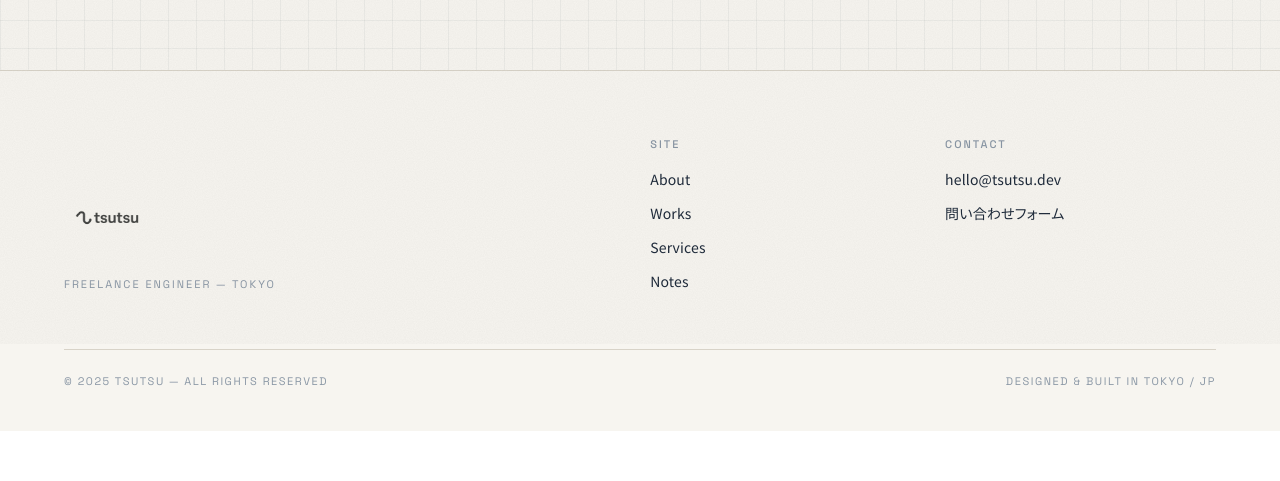
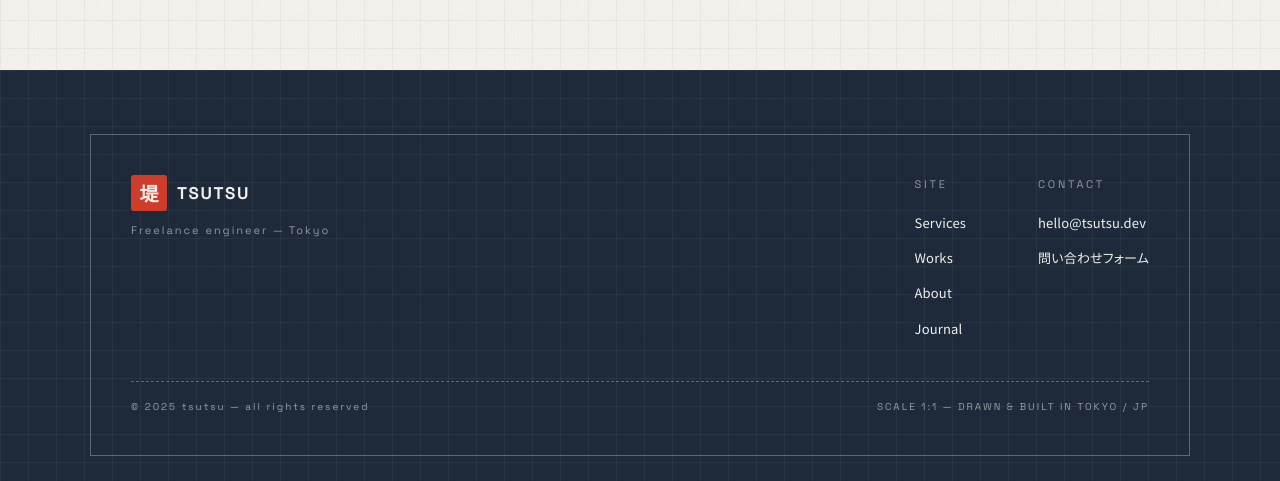
Before and after one commit to Akihiro1028Bad/tsutsu-site, a Next.js app: page /announcements in a window 1280 px wide. Shown: the part 456-937 px from the top of the page. Before the commit the page ends 887 px from the top, so only its background shows below. Built offline with nearby package versions, Linux system fonts and the light colour scheme; no server answers; a web font is replaced by a local one.

Commit message:
feat(footer): 青焼きタイトルブロックのブループリント・フッターに刷新

```diff
--- a/app/(home)/home.css
+++ b/app/(home)/home.css
@@ -3197,84 +3197,118 @@
 }
 
 /* ============================================================
-   Footer
+   Footer — 青焼きタイトルブロック
    ============================================================ */
 .home-root .home-footer {
-  padding: 64px var(--pad-x) 40px;
-  border-top: 1px solid var(--rule);
-  background: var(--bg);
-}
+  background: var(--ink);
+  background-image:
+    linear-gradient(rgba(247, 245, 240, 0.05) 1px, transparent 1px),
+    linear-gradient(90deg, rgba(247, 245, 240, 0.05) 1px, transparent 1px);
+  background-size: 28px 28px;
+  color: var(--bg);
+  padding: clamp(48px, 8vh, 80px) clamp(16px, 4vw, 40px) 28px;
+}
+
 .home-root .home-footer__grid {
+  max-width: 1100px;
+  margin: 0 auto;
   display: grid;
-  grid-template-columns: repeat(var(--col), 1fr);
-  column-gap: clamp(12px, 1.6vw, 28px);
-  align-items: end;
-}
+  grid-template-columns: 1fr auto;
+  gap: 40px;
+  border: 1px solid color-mix(in srgb, var(--bg) 30%, transparent);
+  padding: clamp(24px, 4vw, 40px);
+}
+
 .home-root .home-footer__brand {
-  grid-column: 1 / span 6;
-}
-.home-root .home-footer__logo {
-  display: block;
-  width: clamp(56px, 7vw, 88px);
-  height: clamp(56px, 7vw, 88px);
-  object-fit: contain;
-}
+  display: flex;
+  align-items: center;
+  flex-wrap: wrap;
+  gap: 10px;
+  align-self: start;
+}
+
+.home-root .home-footer__seal {
+  display: inline-flex;
+  align-items: center;
+  justify-content: center;
+  width: 36px;
+  height: 36px;
+  background: var(--accent);
+  color: var(--bg);
+  font-family: var(--f-display);
+  font-weight: 700;
+  font-size: 19px;
+  border-radius: 3px;
+}
+
+.home-root .home-footer__brand-name {
+  font-family: var(--f-label);
+  font-weight: 700;
+  font-size: 17px;
+  letter-spacing: 0.1em;
+}
+
 .home-root .home-footer__tag {
-  font-family: var(--f-mono);
+  flex-basis: 100%;
+  font-family: var(--f-label);
   font-size: 11px;
   letter-spacing: 0.18em;
+  color: color-mix(in srgb, var(--bg) 55%, transparent);
+}
+
+.home-root .home-footer__cols {
+  display: flex;
+  gap: clamp(32px, 6vw, 72px);
+}
+
+.home-root .home-footer__cols h3 {
+  font-family: var(--f-label);
+  font-size: 11px;
+  letter-spacing: 0.25em;
   text-transform: uppercase;
-  color: var(--ink-mute);
-  margin-top: 12px;
-}
-.home-root .home-footer__cols {
-  grid-column: 7 / -1;
-  display: grid;
-  grid-template-columns: repeat(2, 1fr);
-  gap: 24px;
-}
-.home-root .home-footer__cols h3 {
-  font-family: var(--f-mono);
-  font-size: 11px;
-  letter-spacing: 0.18em;
-  text-transform: uppercase;
-  color: var(--ink-mute);
+  color: color-mix(in srgb, var(--bg) 55%, transparent);
   margin: 0 0 14px;
-  font-weight: 500;
-}
+}
+
 .home-root .home-footer__cols ul {
   list-style: none;
   margin: 0;
   padding: 0;
-  display: grid;
-  gap: 10px;
-  font-size: 14px;
-}
+  display: flex;
+  flex-direction: column;
+  gap: 8px;
+}
+
+.home-root .home-footer__cols a {
+  color: var(--bg);
+  text-decoration: none;
+  font-size: 13px;
+  border-bottom: 1px solid transparent;
+  transition: border-color 0.2s ease;
+}
+
+.home-root .home-footer__cols a:hover {
+  border-bottom-color: var(--accent);
+}
+
 .home-root .home-footer__meta {
   grid-column: 1 / -1;
   display: flex;
   justify-content: space-between;
-  margin-top: 56px;
-  padding-top: 22px;
-  border-top: 1px solid var(--rule);
-  font-family: var(--f-mono);
-  font-size: 11px;
-  letter-spacing: 0.14em;
-  color: var(--ink-mute);
-  text-transform: uppercase;
-}
-@media (max-width: 760px) {
-  .home-root .home-footer__brand,
-  .home-root .home-footer__cols {
-    grid-column: 1 / -1;
-  }
-  .home-root .home-footer__cols {
-    margin-top: 48px;
-    grid-template-columns: repeat(2, 1fr);
-  }
-  .home-root .home-footer__meta {
-    flex-direction: column;
-    gap: 8px;
+  flex-wrap: wrap;
+  gap: 8px;
+  border-top: 1px dashed color-mix(in srgb, var(--bg) 30%, transparent);
+  padding-top: 16px;
+  font-family: var(--f-label);
+  font-size: 10px;
+  letter-spacing: 0.2em;
+  color: color-mix(in srgb, var(--bg) 55%, transparent);
+}
+
+@media (max-width: 767px) {
+  .home-root .home-footer__grid {
+    grid-template-columns: 1fr;
+    gap: 28px;
   }
 }
 
--- a/components/home/HomeFooter.tsx
+++ b/components/home/HomeFooter.tsx
@@ -1,6 +1,5 @@
 "use client"
 
-import Image from "next/image"
 import { usePathname } from "next/navigation"
 import { Suspense } from "react"
 import FooterYear from "@/components/home/FooterYear"
@@ -19,10 +18,10 @@ interface FooterColumn {
 const SITE_LINKS: FooterColumn = {
   heading: "Site",
   links: [
+    { label: "Services", target: { kind: "section", id: "services" } },
+    { label: "Works", target: { kind: "section", id: "works" } },
     { label: "About", target: { kind: "section", id: "about" } },
-    { label: "Works", target: { kind: "section", id: "works" } },
-    { label: "Services", target: { kind: "section", id: "services" } },
-    { label: "Notes", target: { kind: "section", id: "notes" } },
+    { label: "Journal", target: { kind: "section", id: "notes" } },
   ],
 }
 
@@ -51,14 +50,8 @@ export default function HomeFooter() {
     <footer className="home-footer">
       <div className="home-footer__grid">
         <div className="home-footer__brand">
-          <Image
-            src="/logo.png"
-            alt="tsutsu"
-            width={56}
-            height={56}
-            unoptimized
-            className="home-footer__logo"
-          />
+          <span className="home-footer__seal" aria-hidden="true">堤</span>
+          <span className="home-footer__brand-name">TSUTSU</span>
           <div className="home-footer__tag">Freelance engineer — Tokyo</div>
         </div>
         <div className="home-footer__cols">
@@ -83,7 +76,7 @@ export default function HomeFooter() {
             </Suspense>{" "}
             tsutsu — all rights reserved
           </span>
-          <span>Designed &amp; built in Tokyo / JP</span>
+          <span>SCALE 1:1 — DRAWN &amp; BUILT IN TOKYO / JP</span>
         </div>
       </div>
     </footer>
```
Also changed, not shown: 1 other file (tests, documents, lock files or other folders).
